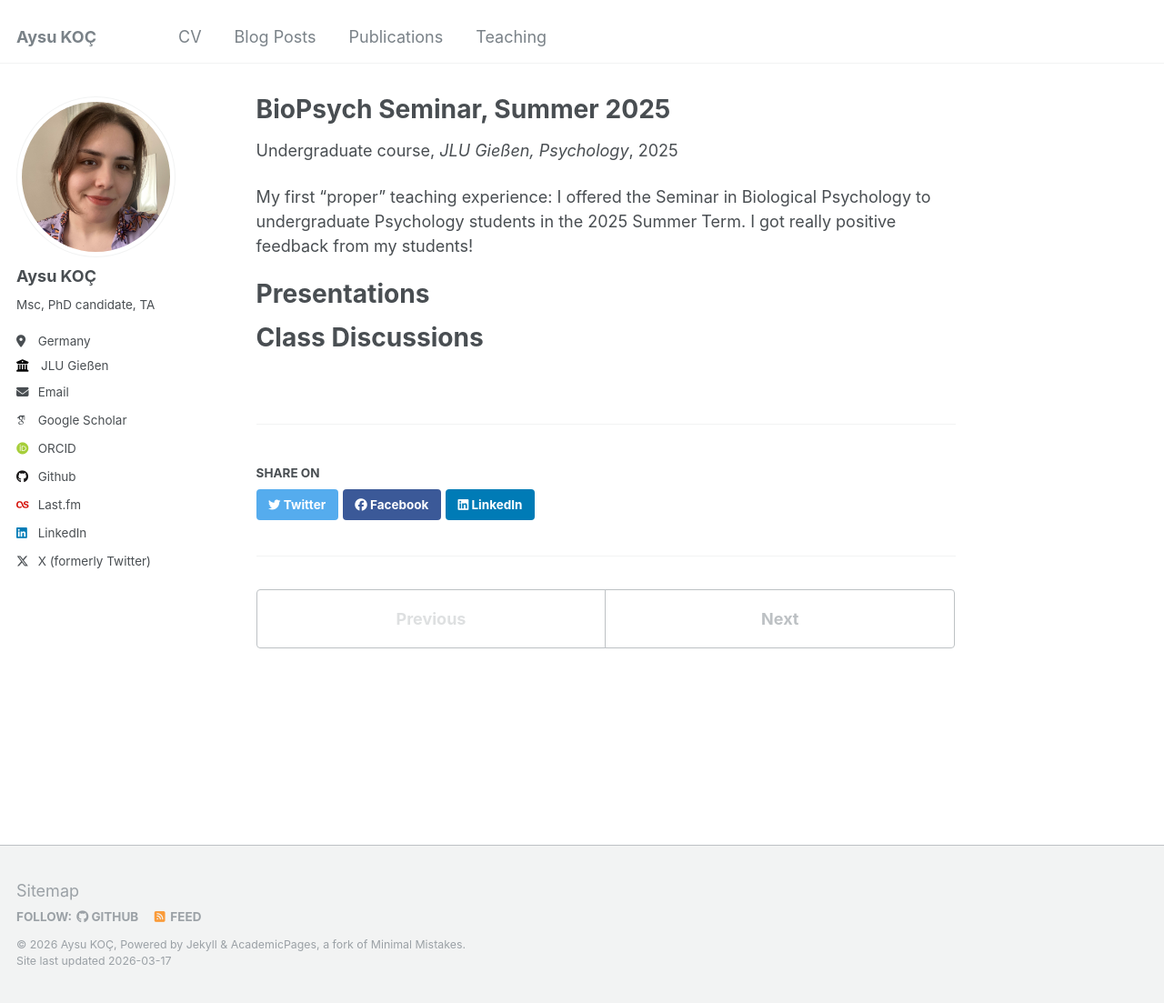
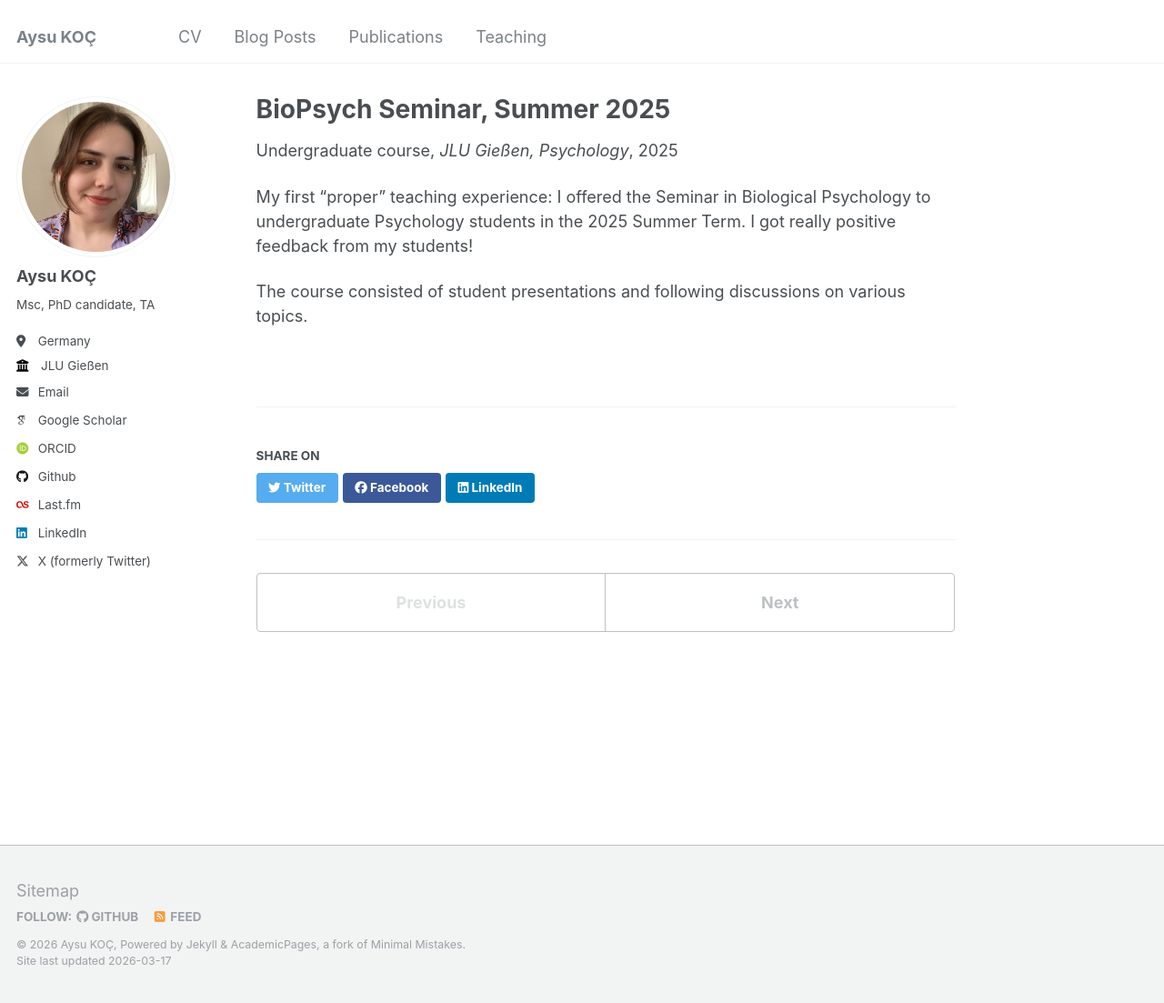
Before and after one commit to aysukoc/aysukoc.github.io, a Jekyll site: the page built from _teaching/2025-summer-teaching-1.md, in a window 1280 px wide and 1103 px high. Shown: the whole window at 91% size. Built offline with Jekyll 4.4.1, drawn with Linux system fonts in a browser that asks for light colours; some web fonts are replaced.

Commit message:
Update 2025-summer-teaching-1.md

```diff
--- a/_teaching/2025-summer-teaching-1.md
+++ b/_teaching/2025-summer-teaching-1.md
@@ -10,8 +10,4 @@ location: "Gießen, Germany"
 
 My first "proper" teaching experience: I offered the Seminar in Biological Psychology to undergraduate Psychology students in the 2025 Summer Term. I got really positive feedback from my students!
 
-Presentations
-======
-
-Class Discussions
-======
+The course consisted of student presentations and following discussions on various topics.
```
